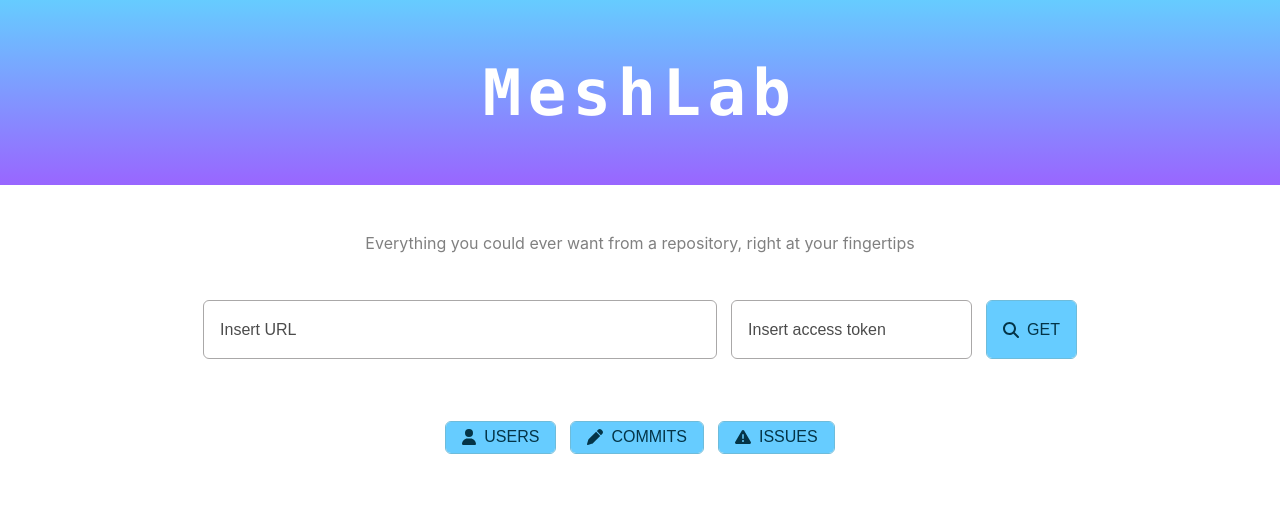
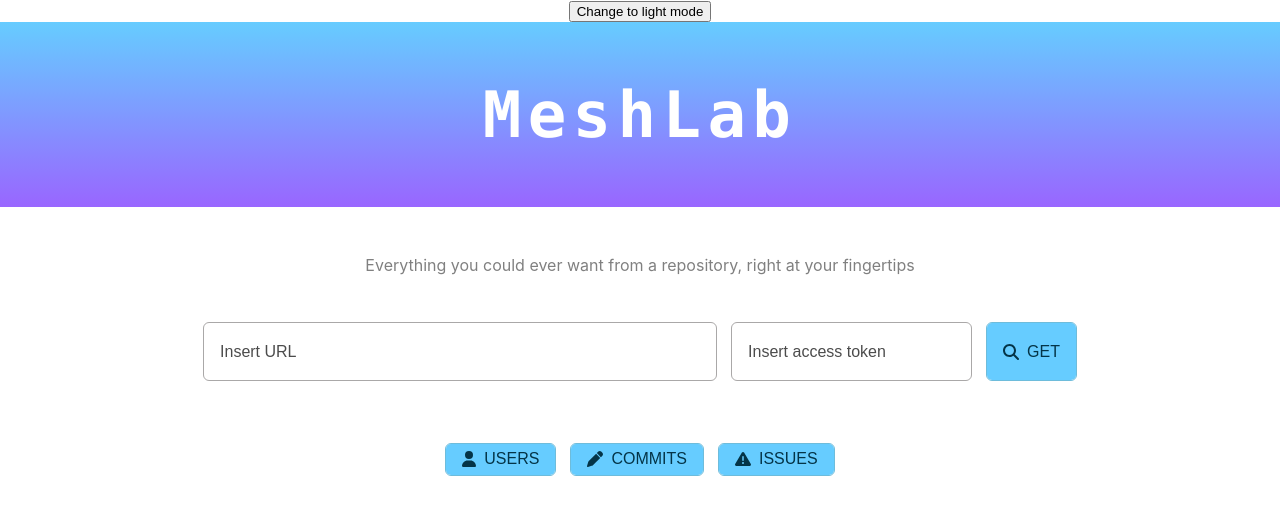
Before and after one commit to EmmaPeders1/IT2810-Project2, a React (Create React App) app in the folder meshlab/: page / in a window 1280 px wide. Shown: the top 514 px of the page. Built offline with nearby package versions, Linux system fonts and the light colour scheme.

Commit message:
#19 implemented theme

```diff
--- a/meshlab/src/App.tsx
+++ b/meshlab/src/App.tsx
@@ -11,6 +11,8 @@ import UserFilter from './components/UserFilter';
 import Header from './components/Header';
 import DatePicker from './components/DatePicker';
 import StatusFilter from './components/StatusFilter';
+import { GlobalStyles } from './components/Globalstyles';
+import { ThemeButton } from './components/ThemeButton';
 
 type dState = "users" | "commits" | "issues" | null;
 
@@ -32,6 +34,7 @@ function App() {
 
   return (
     <div className="App" >
+      <ThemeButton></ThemeButton>
       <Header ></Header>
       <p>Everything you could ever want from a repository, right at your fingertips
       </p>
--- /dev/null
+++ b/meshlab/src/ThemeContext.tsx
@@ -0,0 +1,31 @@
+import React, {createContext} from "react"
+import { GlobalStyles } from "./components/Globalstyles"
+import { useLocalStorage } from "./web-storage/Localstorage";
+
+// creates a global state with context api to pass theme variable
+// and updater function to the Provider and Globalstyles components
+
+interface ContextProps {
+  theme: string | undefined;
+  setTheme: Function
+}
+
+export const ThemeContext = createContext<ContextProps>({
+  theme: "",
+  setTheme: () => null,
+})
+
+interface Props {
+  children: React.ReactNode
+}
+
+export function ThemeProvider(props: Props): JSX.Element {
+  const [theme, setTheme] = useLocalStorage("theme", "light")
+
+  return (
+    <ThemeContext.Provider value={{theme, setTheme}}>
+      <GlobalStyles theme={theme} />
+      {props.children}
+    </ThemeContext.Provider>
+  )
+}
--- /dev/null
+++ b/meshlab/src/components/Globalstyles.tsx
@@ -0,0 +1,19 @@
+import {createGlobalStyle, css} from "styled-components"
+
+interface Props {
+  theme: string
+}
+
+export const GlobalStyles = createGlobalStyle(
+  (props: Props) => css`
+    :root {
+      --color-dark: hsl(0, 0%, 10%);
+      --color-light: hsl(0, 0%, 95%);
+    }
+
+    body {
+      background-color: ${props.theme === "light" ? "var(--color-light)" : "var(--color-dark)"};
+      color: ${props.theme === "light" ? "var(--color-dark)" : "var(--color-light)"};
+    }
+  `,
+)
--- /dev/null
+++ b/meshlab/src/components/ThemeButton.tsx
@@ -0,0 +1,34 @@
+import React, { useContext, useEffect } from 'react';
+import { ThemeContext } from '../ThemeContext';
+import { useLocalStorage } from '../web-storage/Localstorage';
+
+export function ThemeButton(): JSX.Element {
+  // const [theme, setTheme] = useLocalStorage("theme", "light");
+
+  const { theme, setTheme } = useContext(ThemeContext);
+
+  function changeTheme() {
+
+    console.log(theme);
+
+    if (!theme) {
+      setTheme("light");
+      console.log(theme);
+    }
+
+    if (theme === "light") {
+      setTheme("dark");
+      console.log("switched to dark");
+    } else {
+      setTheme("light");
+      console.log("switched to light");
+    }
+  };
+
+  return (
+    <button onClick={changeTheme}>
+      {theme === "light" ? 'Change to dark mode' : "Change to light mode"}
+    </button>
+    //<button onClick={changeTheme}
+  );
+}
--- a/meshlab/src/web-storage/Localstorage.tsx
+++ b/meshlab/src/web-storage/Localstorage.tsx
@@ -1,41 +1,25 @@
-import React, { useEffect, useState } from "react";
+import React, { useState } from "react"
 
-type ReturnType<T> = [
-  T | undefined,
-  React.Dispatch<React.SetStateAction<T| undefined>>
-];
+function useLocalStorage(key: string, initialValue: string): [string, Function] {
+  const [storedValue, setStoredValue] = useState(() => {
+    try {
+      const item = window.localStorage.getItem(key)
+      return item ? JSON.parse(item) : initialValue
+    } catch (error) {
+      console.log(error)
+      return initialValue
+    }
+  })
+  const setValue = (valueToStore: string): void => {
+    try {
+      setStoredValue(valueToStore)
+      window.localStorage.setItem(key, JSON.stringify(valueToStore))
+    } catch (error) {
+      console.log(error)
+    }
+  }
 
-const useLocalStorage = <T,> (
-  key: string,
-  defaultValue?: T
-  ): ReturnType<T> => {
+  return [storedValue, setValue]
+}
 
-  const [state, setState] = useState<T | undefined>(() => {
-
-    try {
-      if (!defaultValue)
-      return; // don't retun anything if we don't send in any defaultvalue
-
-      const value = localStorage.getItem(key);
-      return value? JSON.parse(value) : defaultValue; // return value in its original shape if it is found in storage
-    }
-      catch (err) {
-        return defaultValue;
-      }
-  });
-
-  useEffect(() => {
-    if (state) {
-      try {
-        localStorage.setItem(key, JSON.stringify(state)); // write to storage
-      }
-      catch (err) {
-      console.log(err)
-      }
-    }
-  }, [state, key]);
-
-  return [state, setState];
-};
-
-export default useLocalStorage;
+export { useLocalStorage }
```
